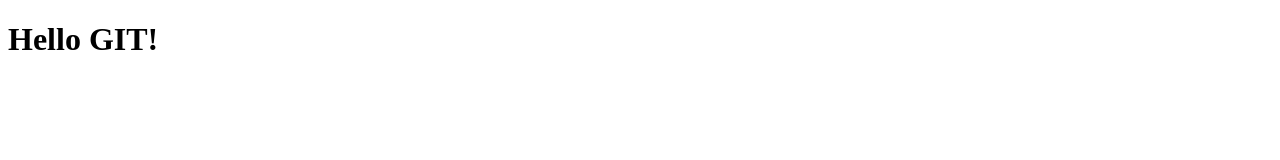
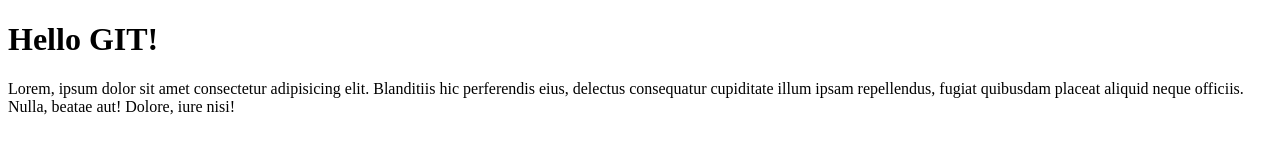
Before and after one commit to adrian-wilk/git-course-4, a plain HTML site: page index.html in a window 1280 px wide. Drawn offline with Linux system fonts and the light colour scheme.

Commit message:
added paragraph into index.html

```diff
--- a/index.html
+++ b/index.html
@@ -7,5 +7,8 @@
 </head>
 <body>
     <h1>Hello GIT!</h1>
+    <p>
+        Lorem, ipsum dolor sit amet consectetur adipisicing elit. Blanditiis hic perferendis eius, delectus consequatur cupiditate illum ipsam repellendus, fugiat quibusdam placeat aliquid neque officiis. Nulla, beatae aut! Dolore, iure nisi!
+    </p>
 </body>
 </html>
```
